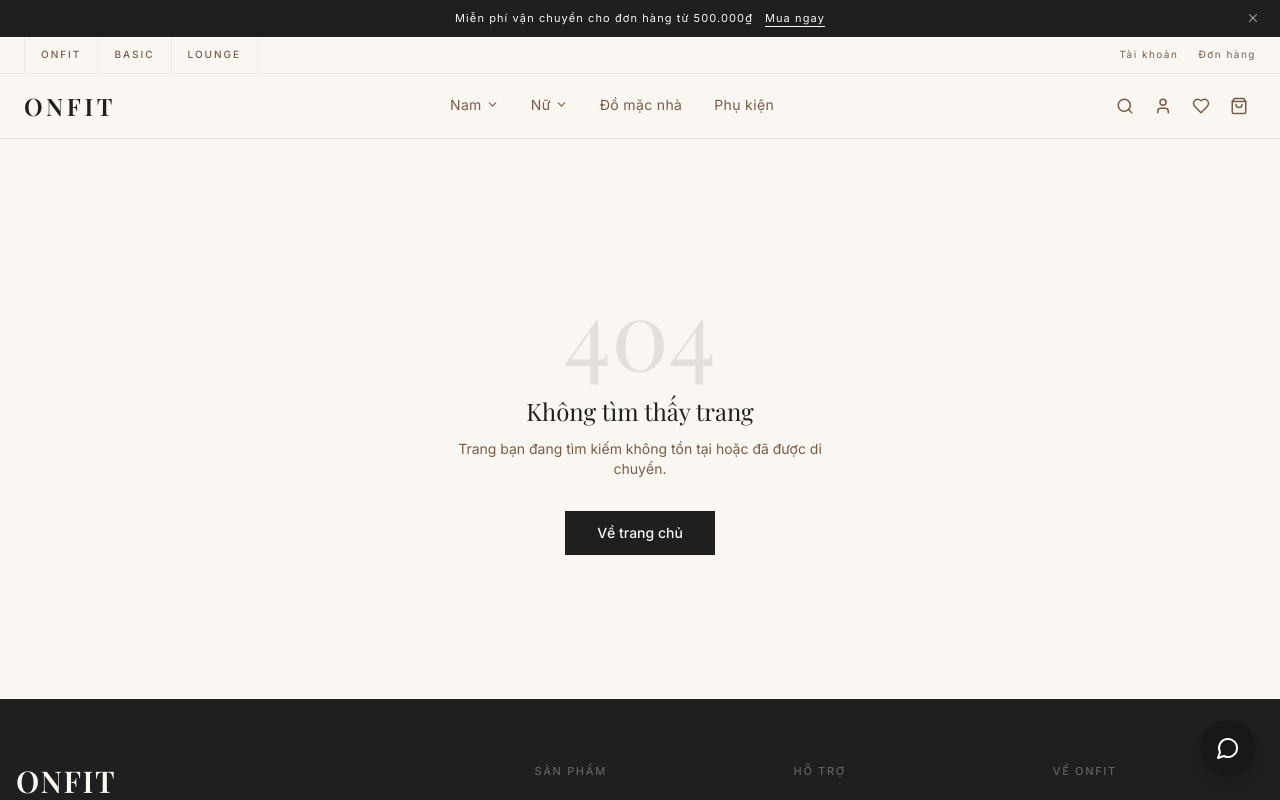
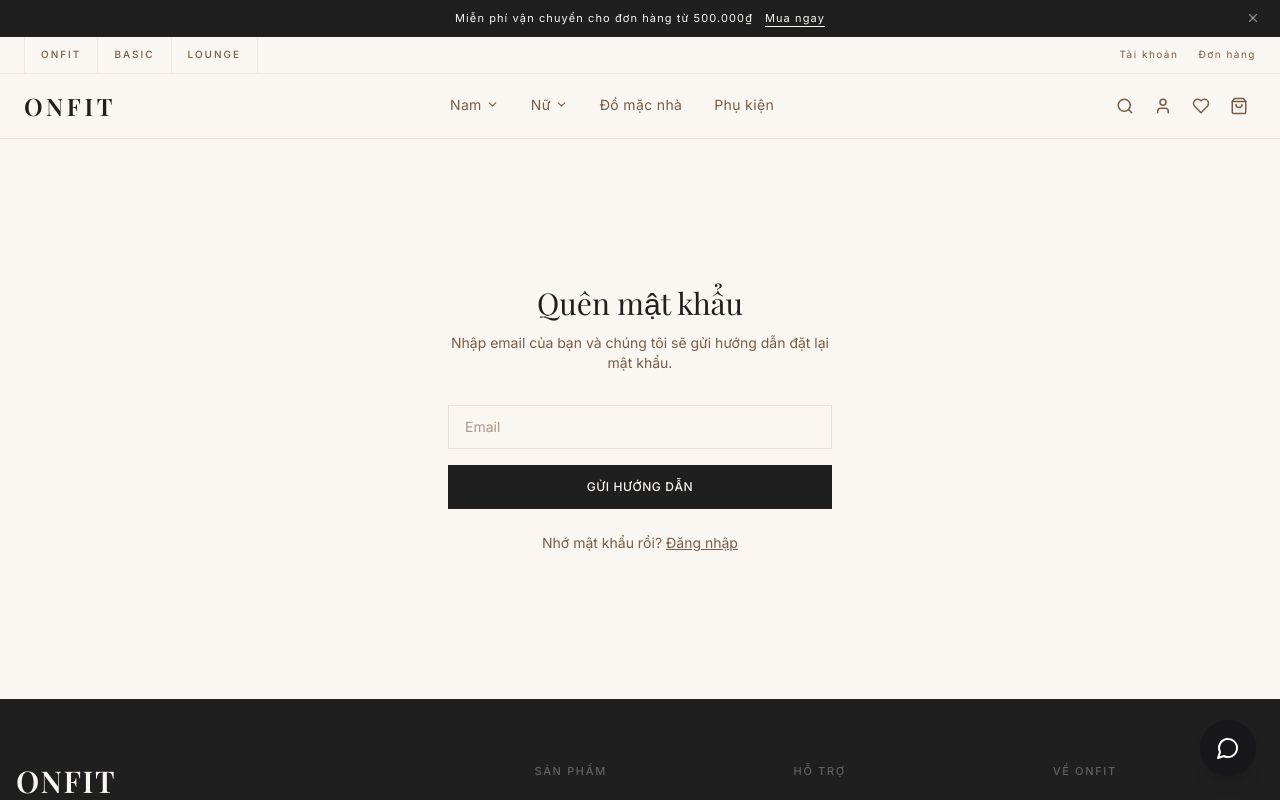
Before and after one commit to JasonTM17/ON-OFF_JS, a Next.js app: page /forgot-password in a window 1280 px wide. Before the commit this address had no page. Shown: the top 800 px of the page. Built offline with nearby package versions, Linux system fonts and the light colour scheme; a web font is replaced by a local one.

Commit message:
feat(auth): thêm trang Quên mật khẩu
Form nhập email, gọi API, hiển thị success/error.

```diff
--- /dev/null
+++ b/src/app/(auth)/forgot-password/page.tsx
@@ -0,0 +1,87 @@
+"use client";
+
+import { useState } from "react";
+import Link from "next/link";
+import { Button } from "@/components/ui/button";
+import { Input } from "@/components/ui/input";
+
+export default function ForgotPasswordPage() {
+  const [email, setEmail] = useState("");
+  const [status, setStatus] = useState<"idle" | "loading" | "success" | "error">("idle");
+  const [message, setMessage] = useState("");
+
+  async function handleSubmit(e: React.FormEvent) {
+    e.preventDefault();
+    setStatus("loading");
+    setMessage("");
+
+    try {
+      const res = await fetch("/api/auth/forgot-password", {
+        method: "POST",
+        headers: { "Content-Type": "application/json" },
+        body: JSON.stringify({ email }),
+      });
+      const data = await res.json();
+
+      if (!res.ok) {
+        setStatus("error");
+        setMessage(data.error ?? "Đã xảy ra lỗi, vui lòng thử lại.");
+        return;
+      }
+
+      setStatus("success");
+      setMessage(data.message ?? "Kiểm tra hộp thư của bạn để tiếp tục.");
+    } catch {
+      setStatus("error");
+      setMessage("Lỗi kết nối, vui lòng thử lại.");
+    }
+  }
+
+  return (
+    <div className="min-h-[70vh] flex items-center justify-center px-4">
+      <div className="w-full max-w-sm">
+        <h1 className="font-serif text-3xl text-center mb-3">Quên mật khẩu</h1>
+        <p className="text-sm text-muted text-center mb-8">
+          Nhập email của bạn và chúng tôi sẽ gửi hướng dẫn đặt lại mật khẩu.
+        </p>
+
+        {status === "success" ? (
+          <div className="space-y-4">
+            <div className="p-4 bg-green-50 border border-green-200 rounded text-sm text-green-800">
+              {message}
+            </div>
+            <p className="text-center text-sm text-muted">
+              <Link href="/login" className="underline hover:text-foreground">
+                Quay lại đăng nhập
+              </Link>
+            </p>
+          </div>
+        ) : (
+          <form onSubmit={handleSubmit} className="space-y-4">
+            <Input
+              type="email"
+              placeholder="Email"
+              required
+              value={email}
+              onChange={(e) => setEmail(e.target.value)}
+              disabled={status === "loading"}
+            />
+            {status === "error" && (
+              <p className="text-sm text-red-600">{message}</p>
+            )}
+            <Button type="submit" className="w-full h-11" disabled={status === "loading"}>
+              {status === "loading" ? "Đang xử lý..." : "Gửi hướng dẫn"}
+            </Button>
+          </form>
+        )}
+
+        <p className="text-center text-sm text-muted mt-6">
+          Nhớ mật khẩu rồi?{" "}
+          <Link href="/login" className="underline hover:text-foreground">
+            Đăng nhập
+          </Link>
+        </p>
+      </div>
+    </div>
+  );
+}
```
